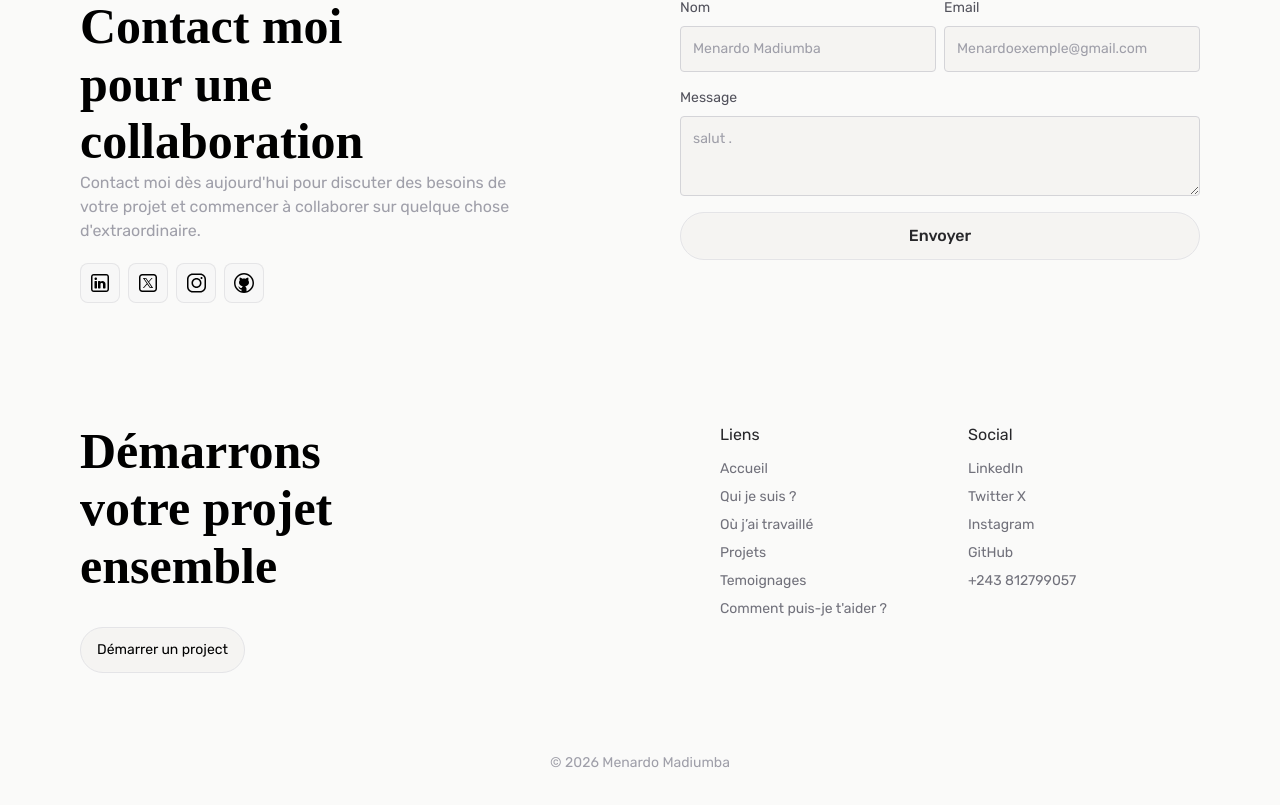
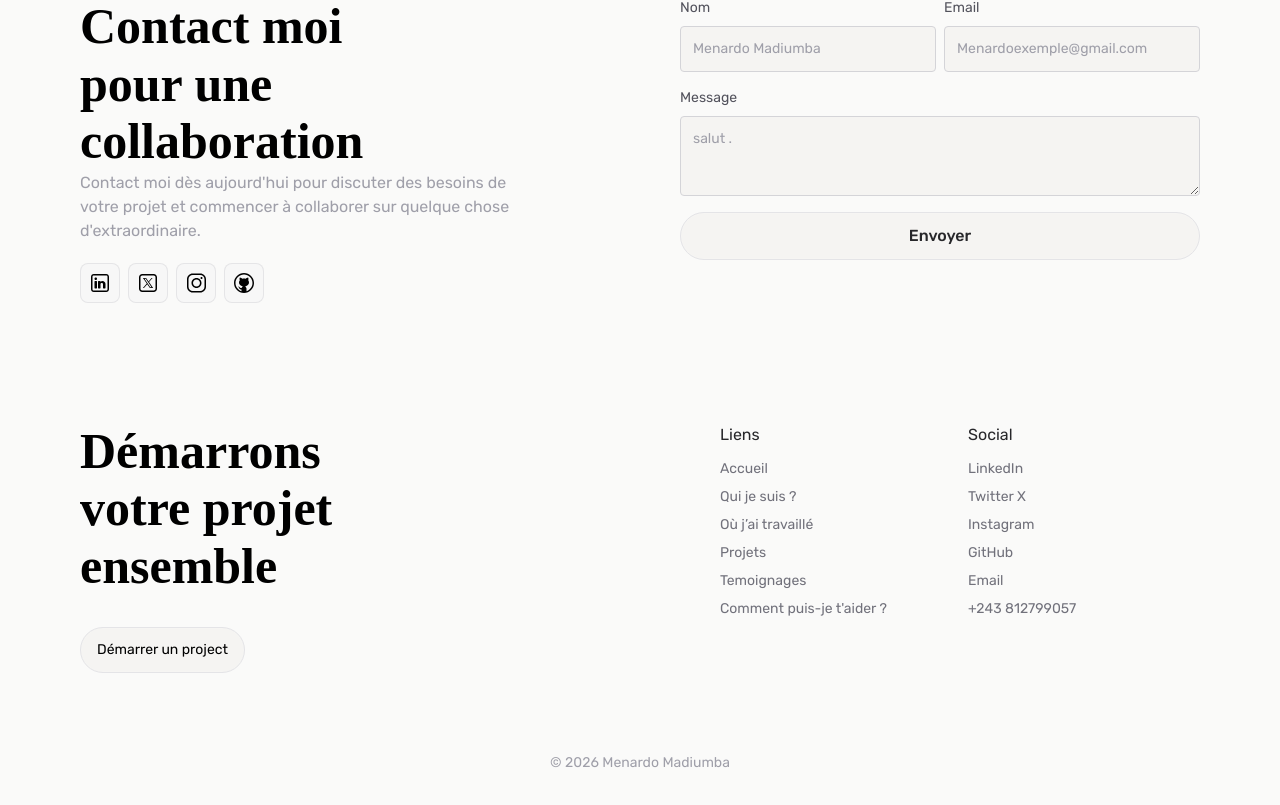
Before and after one commit to MenardoMa/Porfolio, a React (Vite) app: page / in a window 1280 px wide. Shown: the part 5987-6792 px from the top of the page. Built offline with nearby package versions, Linux system fonts and the light colour scheme; a web font is replaced by a local one.

Commit message:
Add Email Contact and Fixe target blank link for contact

```diff
--- a/src/components/Contact.jsx
+++ b/src/components/Contact.jsx
@@ -93,6 +93,7 @@ const socialLinksInfo = [
             {
                 socialLinksInfo.map(({ href, icon }, key) => (
                     <a
+                        target='_blank'
                         key={key}
                         href={href}
                         className='border border-zinc-300/50 bg-zinc-100/50 hover:bg-zinc-200/50 active:bg-zinc-200/50 ring-1 ring-inset ring-zinc-50/5 w-10 h-10 grid place-items-center rounded-lg transition-[background-color,colors] up-reveal'
--- a/src/constant/data.js
+++ b/src/constant/data.js
@@ -331,6 +331,10 @@ export const footerInfo = {
             href: "https://www.github.com/MenardoMa",
         },
         {
+            label: "Email",
+            href: "mailto:menardomadiumba@gmail.com",
+        },
+        {
             label: "+243 812799057",
             href: "tel:+243812799057",
         },
```
